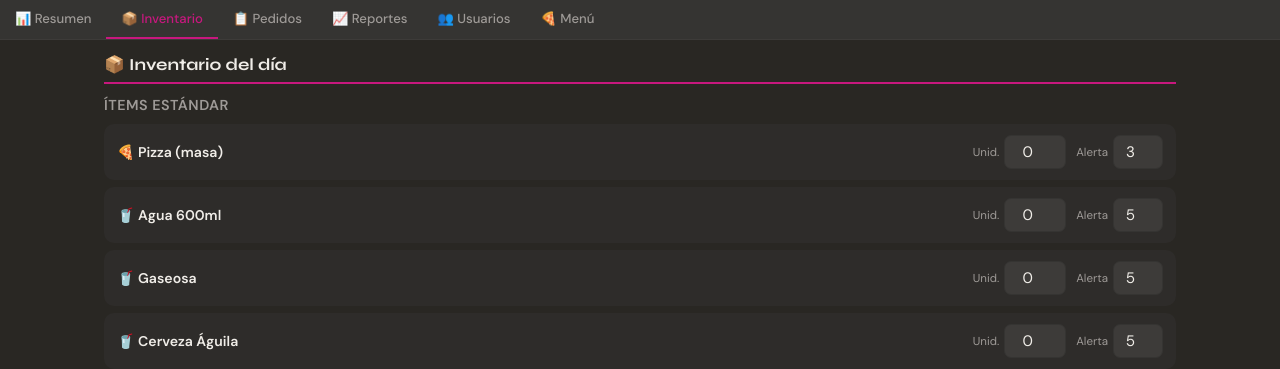
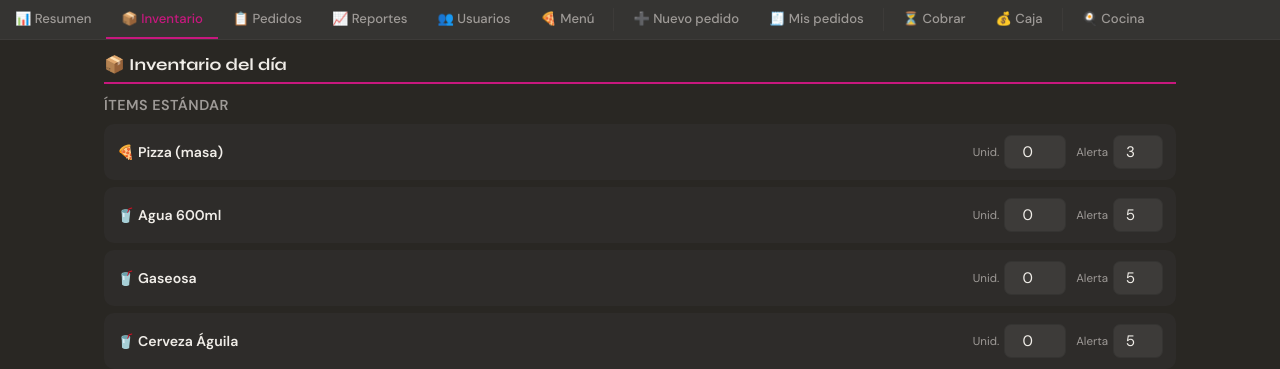
Before and after one commit to lualsa23-max/Jacapizza, a Flask app: page /admin/inventario in a window 1280 px wide. Shown: the part 51-420 px from the top of the page. Run offline with Flask 3, Linux system fonts and the light colour scheme; the visitor is signed in with stand-in values (Sample User, id 1); data that the repository does not hold is empty.

Commit message:
Add files via upload

```diff
--- a/templates/base.html
+++ b/templates/base.html
@@ -22,18 +22,29 @@
 
 <div class="nav-tabs">
 {% if session.rol == 'Administrador' %}
-  <a href="{{ url_for('admin_resumen') }}"    class="tab {% if request.endpoint=='admin_resumen' %}active{% endif %}">📊 Resumen</a>
-  <a href="{{ url_for('admin_inventario') }}" class="tab {% if request.endpoint=='admin_inventario' %}active{% endif %}">📦 Inventario</a>
-  <a href="{{ url_for('admin_pedidos') }}"    class="tab {% if request.endpoint=='admin_pedidos' %}active{% endif %}">📋 Pedidos</a>
-  <a href="{{ url_for('admin_reportes') }}"   class="tab {% if request.endpoint=='admin_reportes' %}active{% endif %}">📈 Reportes</a>
-  <a href="{{ url_for('admin_usuarios') }}"   class="tab {% if request.endpoint=='admin_usuarios' %}active{% endif %}">👥 Usuarios</a>
+  <a href="{{ url_for('admin_resumen') }}"     class="tab {% if request.endpoint=='admin_resumen' %}active{% endif %}">📊 Resumen</a>
+  <a href="{{ url_for('admin_inventario') }}"  class="tab {% if request.endpoint=='admin_inventario' %}active{% endif %}">📦 Inventario</a>
+  <a href="{{ url_for('admin_pedidos') }}"     class="tab {% if request.endpoint=='admin_pedidos' %}active{% endif %}">📋 Pedidos</a>
+  <a href="{{ url_for('admin_reportes') }}"    class="tab {% if request.endpoint=='admin_reportes' %}active{% endif %}">📈 Reportes</a>
+  <a href="{{ url_for('admin_usuarios') }}"    class="tab {% if request.endpoint=='admin_usuarios' %}active{% endif %}">👥 Usuarios</a>
   <a href="{{ url_for('admin_menu_pizzas') }}" class="tab {% if request.endpoint in ['admin_menu_pizzas','admin_menu_bebidas'] %}active{% endif %}">🍕 Menú</a>
+  <span style="display:inline-block;width:1px;background:var(--card2);margin:8px 4px;"></span>
+  <a href="{{ url_for('mesero_nuevo') }}"      class="tab {% if request.endpoint=='mesero_nuevo' %}active{% endif %}">➕ Nuevo pedido</a>
+  <a href="{{ url_for('mesero_pedidos') }}"    class="tab {% if request.endpoint in ['mesero_pedidos','mesero_editar'] %}active{% endif %}">🧾 Mis pedidos</a>
+  <span style="display:inline-block;width:1px;background:var(--card2);margin:8px 4px;"></span>
+  <a href="{{ url_for('cajero_cobrar') }}"     class="tab {% if request.endpoint=='cajero_cobrar' %}active{% endif %}">⏳ Cobrar</a>
+  <a href="{{ url_for('cajero_caja') }}"       class="tab {% if request.endpoint=='cajero_caja' %}active{% endif %}">💰 Caja</a>
+  <span style="display:inline-block;width:1px;background:var(--card2);margin:8px 4px;"></span>
+  <a href="{{ url_for('cocina_pedidos') }}"    class="tab {% if request.endpoint=='cocina_pedidos' %}active{% endif %}">🍳 Cocina</a>
+
 {% elif session.rol == 'Mesero' %}
   <a href="{{ url_for('mesero_nuevo') }}"   class="tab {% if request.endpoint=='mesero_nuevo' %}active{% endif %}">➕ Nuevo pedido</a>
   <a href="{{ url_for('mesero_pedidos') }}" class="tab {% if request.endpoint in ['mesero_pedidos','mesero_editar'] %}active{% endif %}">📋 Mis pedidos</a>
+
 {% elif session.rol == 'Cajero' %}
   <a href="{{ url_for('cajero_cobrar') }}" class="tab {% if request.endpoint=='cajero_cobrar' %}active{% endif %}">⏳ Cobrar</a>
   <a href="{{ url_for('cajero_caja') }}"   class="tab {% if request.endpoint=='cajero_caja' %}active{% endif %}">📈 Caja del día</a>
+
 {% elif session.rol == 'Cocina' %}
   <a href="{{ url_for('cocina_pedidos') }}" class="tab active">🍳 Pedidos activos</a>
 {% endif %}
```
